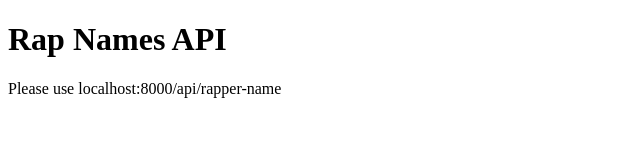
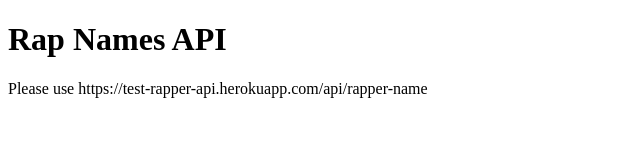
Before and after one commit to acopperlily/rap-names-api, a website: page index.html in a window 1280 px wide. Shown: the whole page, without its empty margins (0-640 px from the left). Drawn offline with Linux system fonts and the light colour scheme.

Commit message:
Update html doc

```diff
--- a/index.html
+++ b/index.html
@@ -8,6 +8,6 @@
 </head>
 <body>
   <h1>Rap Names API</h1>
-  <p>Please use localhost:8000/api/rapper-name</p>
+  <p>Please use https://test-rapper-api.herokuapp.com/api/rapper-name</p>
 </body>
 </html>
```
